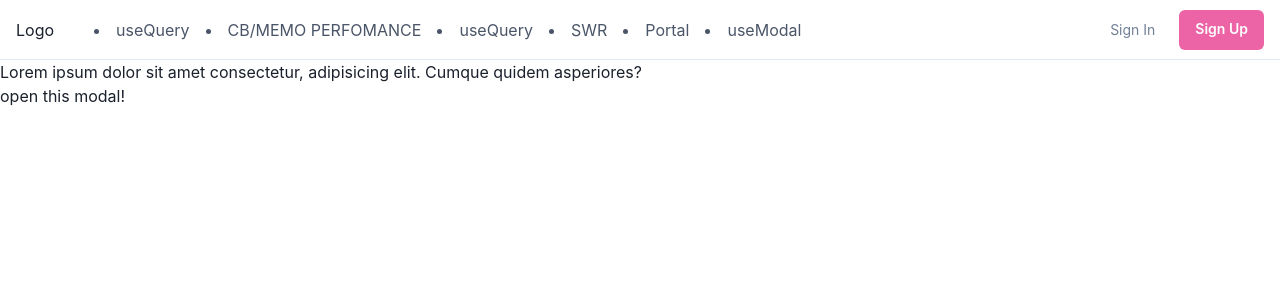
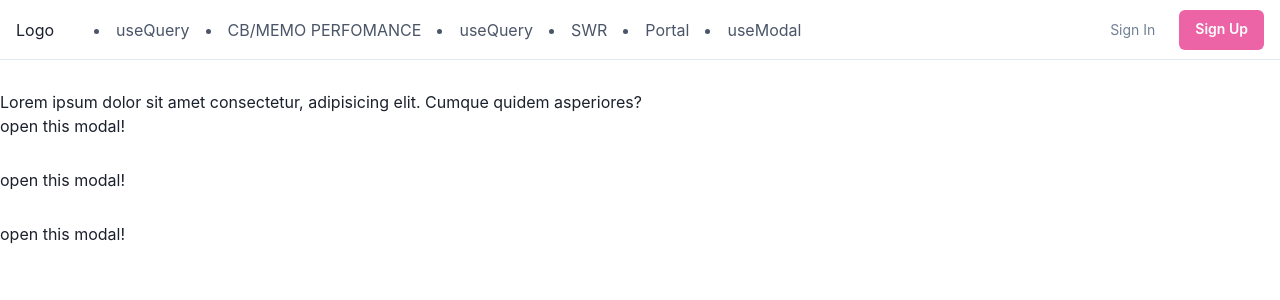
Before and after one commit to Arthurgallina1/study_playground, a React (Create React App) app: page /usemodal in a window 1280 px wide. Shown: the top 300 px of the page. Built offline with nearby package versions, Linux system fonts and the light colour scheme.

Commit message:
wip add modal options

```diff
--- a/src/components/Modal/index.js
+++ b/src/components/Modal/index.js
@@ -1,20 +1,28 @@
-import React, { useContext, useState } from 'react'
+import React, { useContext, useEffect, useState } from 'react'
 import reactDom from 'react-dom'
 import { Button } from '@chakra-ui/button'
 import { Flex } from '@chakra-ui/layout'
 import { ModalContext } from '../../context/ModalContext'
 
 export const Modal = () => {
+  const { modalContent, closeModal, modal, options } =
+    useContext(ModalContext)
 
-const  { modalContent, handleModal, modal }= useContext(ModalContext)
   if (!modal) return null
+
+  if(options?.shouldCloseAfter) {
+      setTimeout(() => {
+        closeModal()
+      }, options.shouldCloseAfter)
+  }
+
+  console.log('options', options)
   return reactDom.createPortal(
     <>
       <div style={OVERLAY_STYLES} />
-      <Button onClick={() => handleModal()}>Open Modal</Button>
       <Flex direction='column' backgroundColor='blue.500' style={modalSyles}>
-          {modalContent}
-        <Button onClick={() => handleModal()}>Close</Button>
+        {modalContent}
+        {options.closeButton && <Button onClick={closeModal}>Close</Button>}
       </Flex>
     </>,
     document.getElementById('portal'),
--- a/src/context/ModalContext.js
+++ b/src/context/ModalContext.js
@@ -2,13 +2,31 @@ import React, { createContext } from 'react'
 import { Modal } from '../components/Modal'
 import useModal from '../hooks/useModal'
 
-
 const ModalContext = createContext()
 
 const ModalProvider = ({ children }) => {
-  const { modal, handleModal, modalContent } = useModal()
+  const {
+    modal,
+    handleModal,
+    modalContent,
+    closeModal,
+    changeModalContent,
+    options,
+    setOptions,
+  } = useModal()
+
   return (
-    <ModalContext.Provider value={{ modal, handleModal, modalContent }}>
+    <ModalContext.Provider
+      value={{
+        modal,
+        handleModal,
+        modalContent,
+        closeModal,
+        changeModalContent,
+        options,
+        setOptions,
+      }}
+    >
       <Modal />
       {children}
     </ModalContext.Provider>
--- a/src/hooks/useModal.js
+++ b/src/hooks/useModal.js
@@ -1,16 +1,43 @@
-import React from 'react'
+import React, { useEffect, useState } from 'react'
+
+const INITIAL_OPTIONS = {
+  closeButton: true,
+}
 
 export default function useModal() {
-  let [modal, setModal] = React.useState(false)
-  let [modalContent, setModalContent] = React.useState("I'm the Modal Content")
+  const [options, setOptions] = useState()
+  const [modal, setModal] = useState(false)
+  const [modalContent, setModalContent] = useState("I'm the Modal Content")
 
-  let handleModal = (content = false) => {
-      console.log('modal', modal)
+//   useEffect(() => {
+//       if (!options) {
+//         setOptions(INITIAL_OPTIONS)
+//           console.log('oiiii')
+//     }
+//   }, [modal, setModalContent])
+
+  const closeModal = () => {
+    setModal(false)
+  }
+
+  const changeModalContent = (content) => {
+    setModalContent(content)
+  }
+
+  const handleModal = (content = false) => {
     setModal(!modal)
     if (content) {
       setModalContent(content)
     }
   }
 
-  return { modal, handleModal, modalContent }
+  return {
+    modal,
+    handleModal,
+    modalContent,
+    closeModal,
+    changeModalContent,
+    options,
+    setOptions,
+  }
 }
--- a/src/pages/UseModal.js
+++ b/src/pages/UseModal.js
@@ -1,17 +1,24 @@
 import React from 'react'
-import { ModalContext } from '../context/ModalContext';
+import { ModalContext } from '../context/ModalContext'
 
-export default function UseModal() {
+export default function UseModalPage() {
   return (
     <div>
-      <Component />
+      <div style={{ marginTop: 30 }}>
+        <Component />
+      </div>
+      <div style={{ marginTop: 30 }}>
+        <Component2 />
+      </div>
+      <div style={{ marginTop: 30 }}>
+        <Component3 />
+      </div>
     </div>
   )
 }
 
-
 const Component = () => {
-  let { handleModal } = React.useContext(ModalContext);
+  let { handleModal } = React.useContext(ModalContext)
 
   return (
     <>
@@ -20,11 +27,60 @@ const Component = () => {
         asperiores?
       </p>
       <button
-        className="mt-6 rounded  bg-purple-700 text-purple-100 px-5 h-12"
-        onClick={() => handleModal("This is component modal content")}
+        className='mt-6 rounded  bg-purple-700 text-purple-100 px-5 h-12'
+        onClick={() => handleModal('I9HSAUIDJAS')}
       >
         open this modal!
       </button>
     </>
-  );
-};
+  )
+}
+
+const Component2 = () => {
+  let { changeModalContent, handleModal, setHasClose, closeModal, setOptions } =
+    React.useContext(ModalContext)
+
+  const handleClick = () => {
+    // setHasClose(false)
+    setOptions({ closeButton: false })
+    handleModal('loading')
+
+    setTimeout(() => {
+      changeModalContent('Downloading...')
+    }, 1500)
+
+    setTimeout(() => {
+      closeModal()
+    }, 4500)
+  }
+
+  return (
+    <button
+      className='mt-6 rounded  bg-purple-700 text-purple-100 px-5 h-12'
+      onClick={handleClick}
+    >
+      open this modal!
+    </button>
+  )
+}
+
+const Component3 = () => {
+  let { changeModalContent, handleModal, setHasClose, closeModal, setOptions } =
+    React.useContext(ModalContext)
+
+  const handleClick = () => {
+    // setHasClose(false)
+    setOptions({ closeButton: false, shouldCloseAfter: 2000 })
+    handleModal('will close in 2000ms')
+
+  }
+
+  return (
+    <button
+      className='mt-6 rounded  bg-purple-700 text-purple-100 px-5 h-12'
+      onClick={handleClick}
+    >
+      open this modal!
+    </button>
+  )
+}
```
